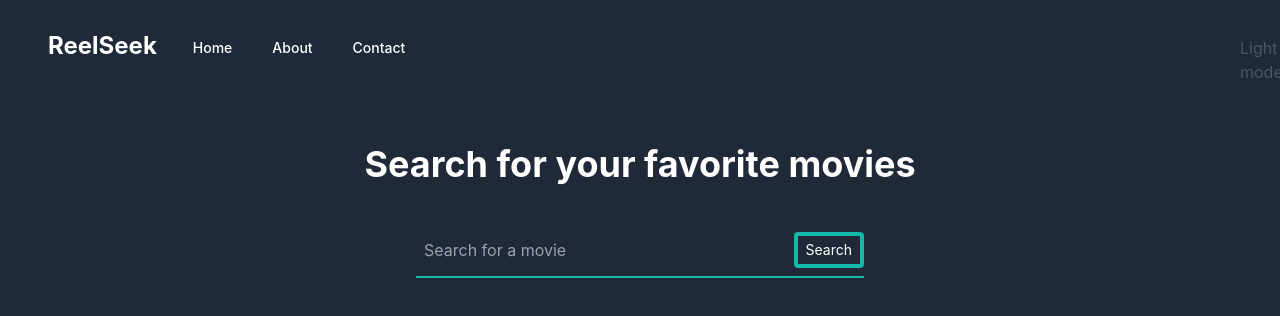
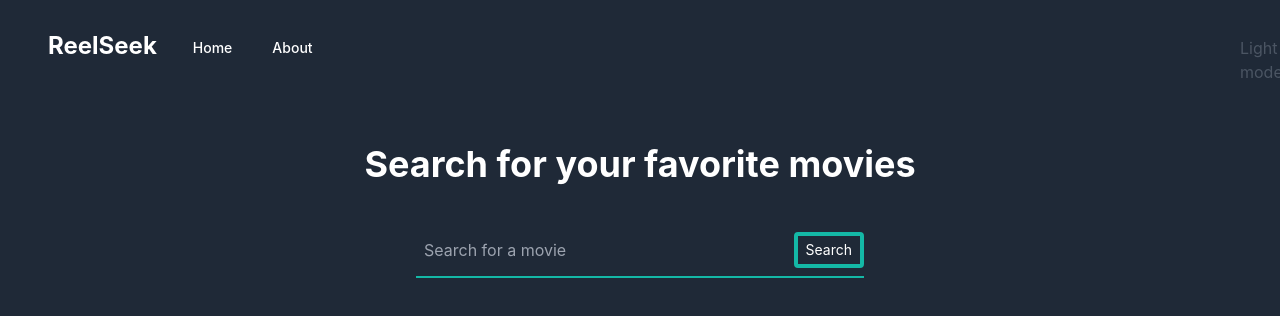
Before and after one commit to Matt-Chisholm/ReelSeek, a React (Create React App) app: page / in a window 1280 px wide. Shown: the top 316 px of the page. Built offline with nearby package versions, Linux system fonts and the light colour scheme.

Commit message:
about page set up

```diff
--- a/package.json
+++ b/package.json
@@ -10,6 +10,7 @@
     "lodash": "^4.17.21",
     "react": "^18.2.0",
     "react-dom": "^18.2.0",
+    "react-icons": "^4.8.0",
     "react-scripts": "5.0.1",
     "web-vitals": "^2.1.4"
   },
--- a/src/App.js
+++ b/src/App.js
@@ -1,10 +1,25 @@
 import "./App.css";
 import Home from "./components/Home";
+import About from "./components/About";
+import { useState } from "react";
 
 function App() {
+  const [selectedScreen, setSelectedScreen] = useState("home");
+
   return (
     <div className='App'>
-      <Home />
+      {selectedScreen === "home" && (
+        <Home
+          selectedScreen={selectedScreen}
+          setSelectedScreen={setSelectedScreen}
+        />
+      )}
+      {selectedScreen === "about" && (
+        <About
+          selectedScreen={selectedScreen}
+          setSelectedScreen={setSelectedScreen}
+        />
+      )}
     </div>
   );
 }
--- a/src/components/About.js
+++ b/src/components/About.js
@@ -1,5 +1,29 @@
 import React from "react";
+import { useState } from "react";
+import Nav from "./Nav";
 
-export default function About() {
-  return <div>About</div>;
+export default function About({ selectedScreen, setSelectedScreen }) {
+  const [isDarkMode, setIsDarkMode] = useState(true);
+
+  const bgColor = isDarkMode ? "bg-gray-800" : "bg-white";
+  const textColor = isDarkMode ? "text-white" : "text-gray-800";
+
+  const handleModeChange = () => {
+    setIsDarkMode((prevState) => !prevState);
+  };
+
+  return (
+    <div>
+      <div className={`min-h-screen ${bgColor} ${textColor}`}>
+        <header className={`py-4 ${textColor}`}>
+          <div className='container mx-auto flex justify-between items-center px-4'>
+            <Nav
+              selectedScreen={selectedScreen}
+              setSelectedScreen={setSelectedScreen}
+            />
+          </div>
+        </header>
+      </div>
+    </div>
+  );
 }
--- a/src/components/Contact.js
+++ /dev/null
@@ -1,5 +0,0 @@
-import React from "react";
-
-export default function Contact() {
-  return <div>Contact</div>;
-}
--- a/src/components/Home.js
+++ b/src/components/Home.js
@@ -1,8 +1,9 @@
 import React, { useState, useEffect } from "react";
 import axios from "axios";
 import MovieResult from "./MovieResult";
+import Nav from "./Nav";
 
-export default function Home() {
+export default function Home({ selectedScreen, setSelectedScreen }) {
   const [isDarkMode, setIsDarkMode] = useState(true);
   const [movieName, setMovieName] = useState("");
   const [streamers, setStreamers] = useState([]);
@@ -40,94 +41,10 @@ export default function Home() {
     <div className={`min-h-screen ${bgColor} ${textColor}`}>
       <header className={`py-4 ${textColor}`}>
         <div className='container mx-auto flex justify-between items-center px-4'>
-          <nav className={`bg-gray-800 ${bgColor}`}>
-            <div className='max-w-7xl mx-auto px-2 sm:px-6 lg:px-8'>
-              <div className='relative flex items-center justify-between h-16'>
-                <div className='absolute inset-y-0 left-0 flex items-center sm:hidden'>
-                  <button
-                    type='button'
-                    className='inline-flex items-center justify-center p-2 rounded-md text-gray-400 hover:text-white hover:bg-gray-700 focus:outline-none focus:ring-2 focus:ring-inset focus:ring-white'
-                    aria-controls='mobile-menu'
-                    aria-expanded='false'
-                    onClick={handleModeChange}>
-                    <span className='sr-only'>Open main menu</span>
-                    <svg
-                      className='block h-6 w-6'
-                      xmlns='http://www.w3.org/2000/svg'
-                      fill='none'
-                      viewBox='0 0 24 24'
-                      stroke='currentColor'
-                      aria-hidden='true'>
-                      <path
-                        strokeLinecap='round'
-                        strokeLinejoin='round'
-                        strokeWidth='2'
-                        d='M4 6h16M4 12h16M4 18h16'
-                      />
-                    </svg>
-                    <svg
-                      className='hidden h-6 w-6'
-                      xmlns='http://www.w3.org/2000/svg'
-                      fill='none'
-                      viewBox='0 0 24 24'
-                      stroke='currentColor'
-                      aria-hidden='true'>
-                      <path
-                        strokeLinecap='round'
-                        strokeLinejoin='round'
-                        strokeWidth='2'
-                        d='M6 18L18 6M6 6l12 12'
-                      />
-                    </svg>
-                  </button>
-                </div>
-                <div className='flex-1 flex items-center justify-center sm:items-stretch sm:justify-start'>
-                  <div className='flex-shrink-0'>
-                    <h3 className='text-2xl font-bold'>ReelSeek</h3>
-                  </div>
-                  <div className='hidden sm:block sm:ml-6'>
-                    <div className='flex space-x-4'>
-                      <a
-                        href='#'
-                        className={`px-3 py-2 rounded-md text-sm font-medium ${textColor} hover:text-white hover:bg-gray-700`}>
-                        Home
-                      </a>
-                      <a
-                        href='#'
-                        className={`px-3 py-2 rounded-md text-sm font-medium ${textColor} hover:text-white hover:bg-gray-700`}>
-                        About
-                      </a>
-                      <a
-                        href='#'
-                        className={`px-3 py-2 rounded-md text-sm font-medium ${textColor} hover:text-white hover:bg-gray-700`}>
-                        Contact
-                      </a>
-                    </div>
-                  </div>
-                </div>
-              </div>
-            </div>
-
-            <div className='sm:hidden' id='mobile-menu'>
-              <div className='px-2 pt-2 pb-3 space-y-1'>
-                <a
-                  href='#'
-                  className={`block px-3 py-2 rounded-md text-base font-medium ${textColor} hover:text-white hover:bg-gray-700`}>
-                  Home
-                </a>
-                <a
-                  href='#'
-                  className={`block px-3 py-2 rounded-md text-base font-medium ${textColor} hover:text-white hover:bg-gray-700`}>
-                  About
-                </a>
-                <a
-                  href='#'
-                  className={`block px-3 py-2 rounded-md text-base font-medium ${textColor} hover:text-white hover:bg-gray-700`}>
-                  Contact
-                </a>
-              </div>
-            </div>
-          </nav>
+          <Nav
+            selectedScreen={selectedScreen}
+            setSelectedScreen={setSelectedScreen}
+          />
           <div
             className='w-6 h-6 rounded-full cursor-pointer'
             onClick={handleModeChange}>
--- /dev/null
+++ b/src/components/Nav.js
@@ -0,0 +1,98 @@
+import { useState } from "react";
+import React from "react";
+
+export default function Nav({ selectedScreen, setSelectedScreen }) {
+  const [isDarkMode, setIsDarkMode] = useState(true);
+
+  const bgColor = isDarkMode ? "bg-gray-800" : "bg-white";
+  const textColor = isDarkMode ? "text-white" : "text-gray-800";
+
+  const handleModeChange = () => {
+    setIsDarkMode((prevState) => !prevState);
+  };
+
+  return (
+    <div>
+      <nav className={`bg-gray-800 ${bgColor}`}>
+        <div className='max-w-7xl mx-auto px-2 sm:px-6 lg:px-8'>
+          <div className='relative flex items-center justify-between h-16'>
+            <div className='absolute inset-y-0 left-0 flex items-center sm:hidden'>
+              <button
+                type='button'
+                className='inline-flex items-center justify-center p-2 rounded-md text-gray-400 hover:text-white hover:bg-gray-700 focus:outline-none focus:ring-2 focus:ring-inset focus:ring-white'
+                aria-controls='mobile-menu'
+                aria-expanded='false'
+                onClick={handleModeChange}>
+                <span className='sr-only'>Open main menu</span>
+                <svg
+                  className='block h-6 w-6'
+                  xmlns='http://www.w3.org/2000/svg'
+                  fill='none'
+                  viewBox='0 0 24 24'
+                  stroke='currentColor'
+                  aria-hidden='true'>
+                  <path
+                    strokeLinecap='round'
+                    strokeLinejoin='round'
+                    strokeWidth='2'
+                    d='M4 6h16M4 12h16M4 18h16'
+                  />
+                </svg>
+                <svg
+                  className='hidden h-6 w-6'
+                  xmlns='http://www.w3.org/2000/svg'
+                  fill='none'
+                  viewBox='0 0 24 24'
+                  stroke='currentColor'
+                  aria-hidden='true'>
+                  <path
+                    strokeLinecap='round'
+                    strokeLinejoin='round'
+                    strokeWidth='2'
+                    d='M6 18L18 6M6 6l12 12'
+                  />
+                </svg>
+              </button>
+            </div>
+            <div className='flex-1 flex items-center justify-center sm:items-stretch sm:justify-start'>
+              <div className='flex-shrink-0'>
+                <h3 className='text-2xl font-bold'>ReelSeek</h3>
+              </div>
+              <div className='hidden sm:block sm:ml-6'>
+                <div className='flex space-x-4'>
+                  <a
+                    href='#'
+                    onClick={() => setSelectedScreen("home")}
+                    className={`px-3 py-2 rounded-md text-sm font-medium ${textColor} hover:text-white hover:bg-gray-700`}>
+                    Home
+                  </a>
+                  <a
+                    href='#'
+                    onClick={() => setSelectedScreen("about")}
+                    className={`px-3 py-2 rounded-md text-sm font-medium ${textColor} hover:text-white hover:bg-gray-700`}>
+                    About
+                  </a>
+                </div>
+              </div>
+            </div>
+          </div>
+        </div>
+
+        <div className='sm:hidden' id='mobile-menu'>
+          <div className='px-2 pt-2 pb-3 space-y-1'>
+            <a
+              href='#'
+              className={`block px-3 py-2 rounded-md text-base font-medium ${textColor} hover:text-white hover:bg-gray-700`}>
+              Home
+            </a>
+            <a
+              href='#'
+              className={`block px-3 py-2 rounded-md text-base font-medium ${textColor} hover:text-white hover:bg-gray-700`}>
+              About
+            </a>
+          </div>
+        </div>
+      </nav>
+    </div>
+  );
+}
```
Also changed, not shown: 1 other file (tests, documents, lock files or other folders).
